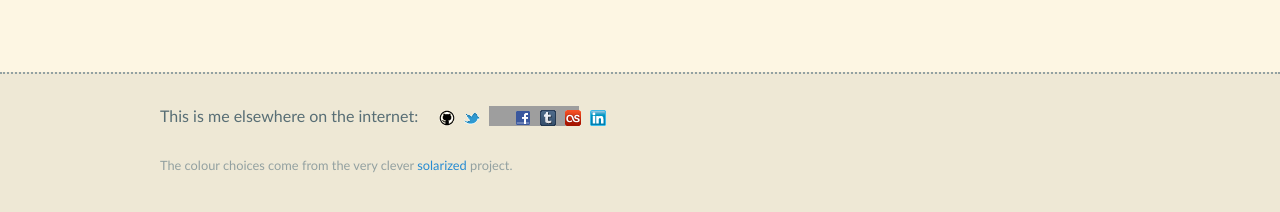
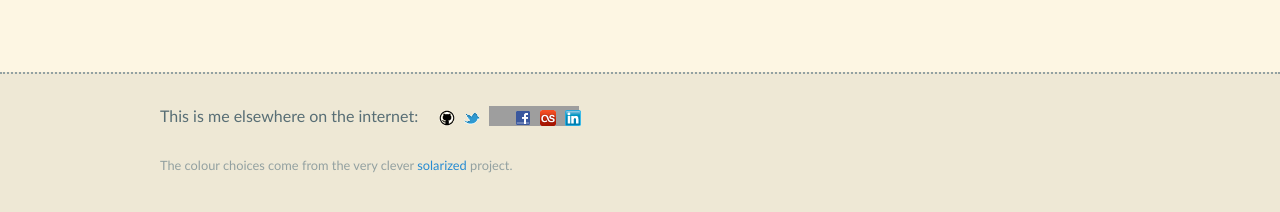
Before and after one commit to pkqk/pkqk.github.io, a Jekyll site: the page built from index.md, in a window 1280 px wide. Shown: the part 323-535 px from the top of the page. Built offline with Jekyll 4.4.1, drawn with Linux system fonts in a browser that asks for light colours; grey boxes are pictures that could not be loaded.

Commit message:
Stop linking to tumblr

```diff
--- a/_includes/footer.html
+++ b/_includes/footer.html
@@ -6,7 +6,6 @@
       <li><a href="http://twitter.com/pkqk" rel="me"><img src="/img/twitter.png" alt="Twitter"/></a></li>
       <li><a href="http://instagram.com/pkqk" rel="me"><img src="//badges.instagram.com/static/images/ig-badge-16.png" alt="Instagram" /></a></li>
       <li><a href="http://www.facebook.com/adam.sven.johnson" rel="me"><img src="/img/facebook.png" alt="Facebook"/></a></li>
-      <li><a href="http://tumblr.pkqk.net" rel="me"><img src="/img/tumblr.png" alt="Tumblr"/></a></li>
       <li><a href="http://www.last.fm/user/pkqk" rel="me"><img src="/img/lastfm.png" alt="Last.fm"/></a></li>
       <li><a href="http://www.linkedin.com/in/adamsvenjohnson" rel="me"><img src="/img/linkedin.png" alt="LinkedIn" /></a></li>
     </ul>
```
Also changed, not shown: img/tumblr.png (deleted).
